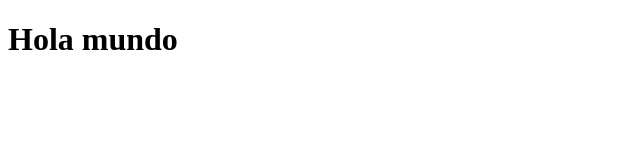
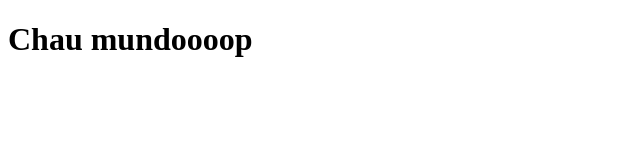
Before and after one commit to NahuelIvanoff/Repositorio-de-prueba, a plain HTML site: page Index.html in a window 1280 px wide. Shown: the whole page, without its empty margins (0-640 px from the left). Drawn offline with Linux system fonts and the light colour scheme.

Commit message:
Chau mundo

```diff
--- a/Index.html
+++ b/Index.html
@@ -4,6 +4,6 @@
     <title>Document</title>
 </head>
 <body>
-  <h1>Hola mundo</h1>
+  <h1>Chau mundoooop</h1>
 </body>
 </html>
```
